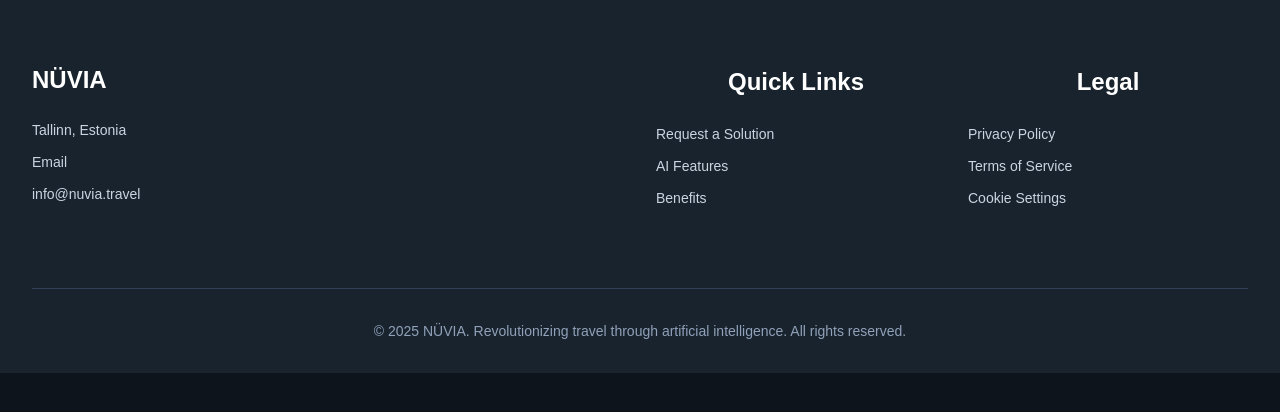
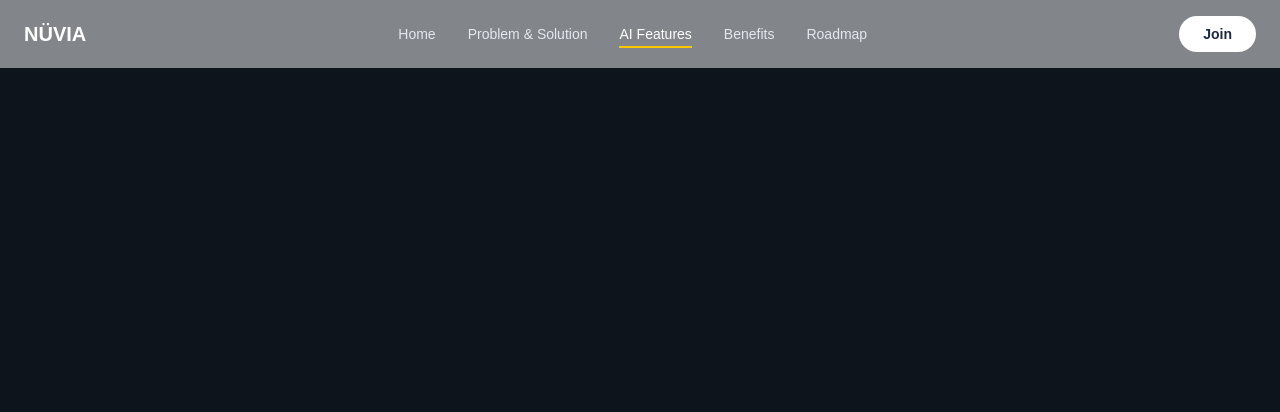
Before and after one commit to elghanbibadr/nuvia, a Next.js app: page / in a window 1280 px wide. Shown: the top 412 px of the page. Built offline with nearby package versions, Linux system fonts and the light colour scheme.

Commit message:
v1 of the header navigation

```diff
--- /dev/null
+++ b/app/componenets/HeaderNavigation.jsx
@@ -0,0 +1,130 @@
+"use client"
+import React, { useState } from 'react';
+import { Menu, X } from 'lucide-react';
+
+const HeaderNavigation = () => {
+  const [isMobileMenuOpen, setIsMobileMenuOpen] = useState(false);
+
+  const navigationItems = [
+    { name: 'Home', href: '#', isActive: false },
+    { name: 'Problem & Solution', href: '#', isActive: false },
+    { name: 'AI Features', href: '#', isActive: true },
+    { name: 'Benefits', href: '#', isActive: false },
+    { name: 'Roadmap', href: '#', isActive: false }
+  ];
+
+  const toggleMobileMenu = () => {
+    setIsMobileMenuOpen(!isMobileMenuOpen);
+  };
+
+  return (
+    <>
+      {/* Desktop Header */}
+      <header className="hidden md:block bg-[#82868A] backdrop-blur-sm">
+        <div className="max-w-7xl mx-auto px-6 py-4">
+          <div className="flex items-center justify-between">
+
+            {/* Logo */}
+            <div className="text-white font-bold text-xl">
+              NÜVIA
+            </div>
+
+            {/* Navigation Items */}
+            <nav className="flex items-center space-x-8">
+              {navigationItems.map((item) => (
+                <a
+                  key={item.name}
+                  href={item.href}
+                  className={`relative text-sm font-medium transition-colors duration-200 ${
+                    item.isActive
+                      ? 'text-white'
+                      : 'text-slate-200 hover:text-white'
+                  }`}
+                >
+                  {item.name}
+                  {item.isActive && (
+                    <div className="absolute -bottom-1 left-0 right-0 h-0.5 bg-yellow-400"></div>
+                  )}
+                </a>
+              ))}
+            </nav>
+
+            {/* Join Button */}
+            <button className="bg-white text-slate-800 font-semibold px-6 py-2 rounded-full text-sm hover:bg-gray-100 transition-colors duration-200">
+              Join
+            </button>
+          </div>
+        </div>
+      </header>
+
+      {/* Mobile Header */}
+      <header className="md:hidden bg-slate-600/80 backdrop-blur-sm">
+        <div className="px-4 py-4">
+          <div className="flex items-center justify-between">
+
+            {/* Mobile Menu Button */}
+            <button
+              onClick={toggleMobileMenu}
+              className="text-white p-2"
+              aria-label="Toggle menu"
+            >
+              <Menu size={24} />
+            </button>
+
+            {/* Logo */}
+            <div className="text-white font-bold text-xl">
+              NÜVIA
+            </div>
+
+            {/* Join Button */}
+            <button className="bg-white text-slate-800 font-semibold px-4 py-2 rounded-full text-sm">
+              Join
+            </button>
+          </div>
+        </div>
+      </header>
+
+      {/* Mobile Menu Overlay */}
+      {isMobileMenuOpen && (
+        <div className="fixed inset-0 bg-slate-800/95 backdrop-blur-sm z-50 md:hidden">
+          <div className="p-6">
+
+            {/* Mobile Menu Header */}
+            <div className="flex items-center justify-between mb-8">
+              <div className="text-white font-bold text-xl">
+                NÜVIA
+              </div>
+              <button
+                onClick={toggleMobileMenu}
+                className="text-white p-2"
+                aria-label="Close menu"
+              >
+                <X size={24} />
+              </button>
+            </div>
+
+            {/* Mobile Navigation Items */}
+            <nav className="space-y-6">
+              {navigationItems.map((item) => (
+                <a
+                  key={item.name}
+                  href={item.href}
+                  className={`block text-lg font-medium transition-colors duration-200 ${
+                    item.isActive
+                      ? 'text-white border-l-4 border-yellow-400 pl-4'
+                      : 'text-slate-200 hover:text-white pl-4'
+                  }`}
+                  onClick={toggleMobileMenu}
+                >
+                  {item.name}
+                </a>
+              ))}
+            </nav>
+          </div>
+        </div>
+      )}
+    </>
+  );
+};
+
+export default HeaderNavigation;
--- a/app/layout.js
+++ b/app/layout.js
@@ -1,15 +1,13 @@
-import { Geist, Geist_Mono } from "next/font/google";
+import { Geist, Geist_Mono, Raleway } from "next/font/google";
 import "./globals.css";
 
-const geistSans = Geist({
-  variable: "--font-geist-sans",
+
+const raleway = Raleway({
+  variable: "--font-raleway-sans",
   subsets: ["latin"],
 });
 
-const geistMono = Geist_Mono({
-  variable: "--font-geist-mono",
-  subsets: ["latin"],
-});
+
 
 export const metadata = {
   title: "Create Next App",
@@ -21,7 +19,7 @@ export default function RootLayout({ children }) {
     <html lang="en">
       <body
       suppressHydrationWarning={true}
-        className={`${geistSans.variable} ${geistMono.variable} antialiased`}
+        className={`${raleway.variable} antialiased`}
       >
         {children}
       </body>
--- a/app/page.js
+++ b/app/page.js
@@ -4,11 +4,12 @@ import DynamicPriceMonitoring from './componenets/DynamicPriceMonitoring'
 import TravelFeaturesSection from './componenets/TravelFeaturesSection'
 import WaitlistSection from './componenets/WaitlistSection'
 import Footer from './componenets/Footer'
+import HeaderNavigation from './componenets/HeaderNavigation'
 
 
 const page = () => {
   return (
-   <Footer/>
+   <HeaderNavigation/>
   )
 }
 
```
